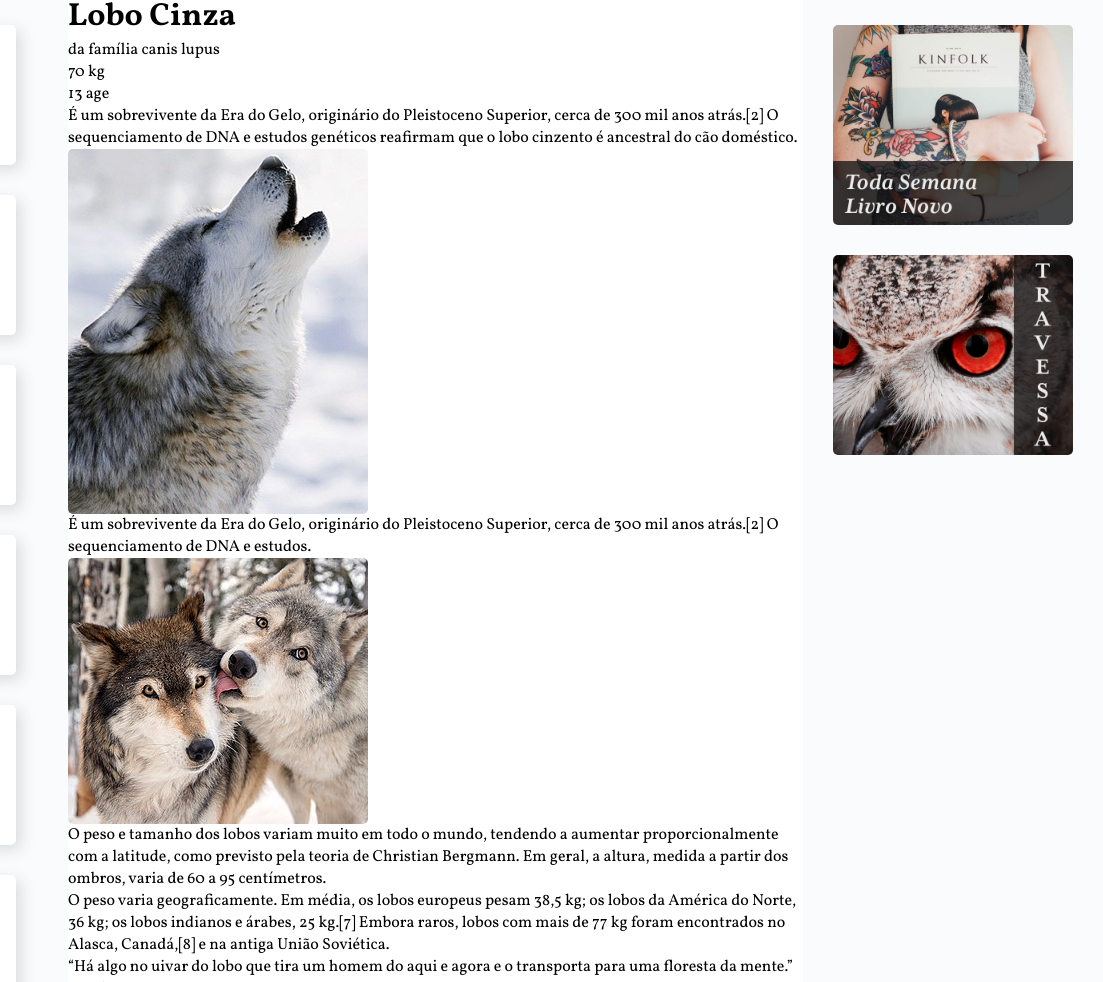
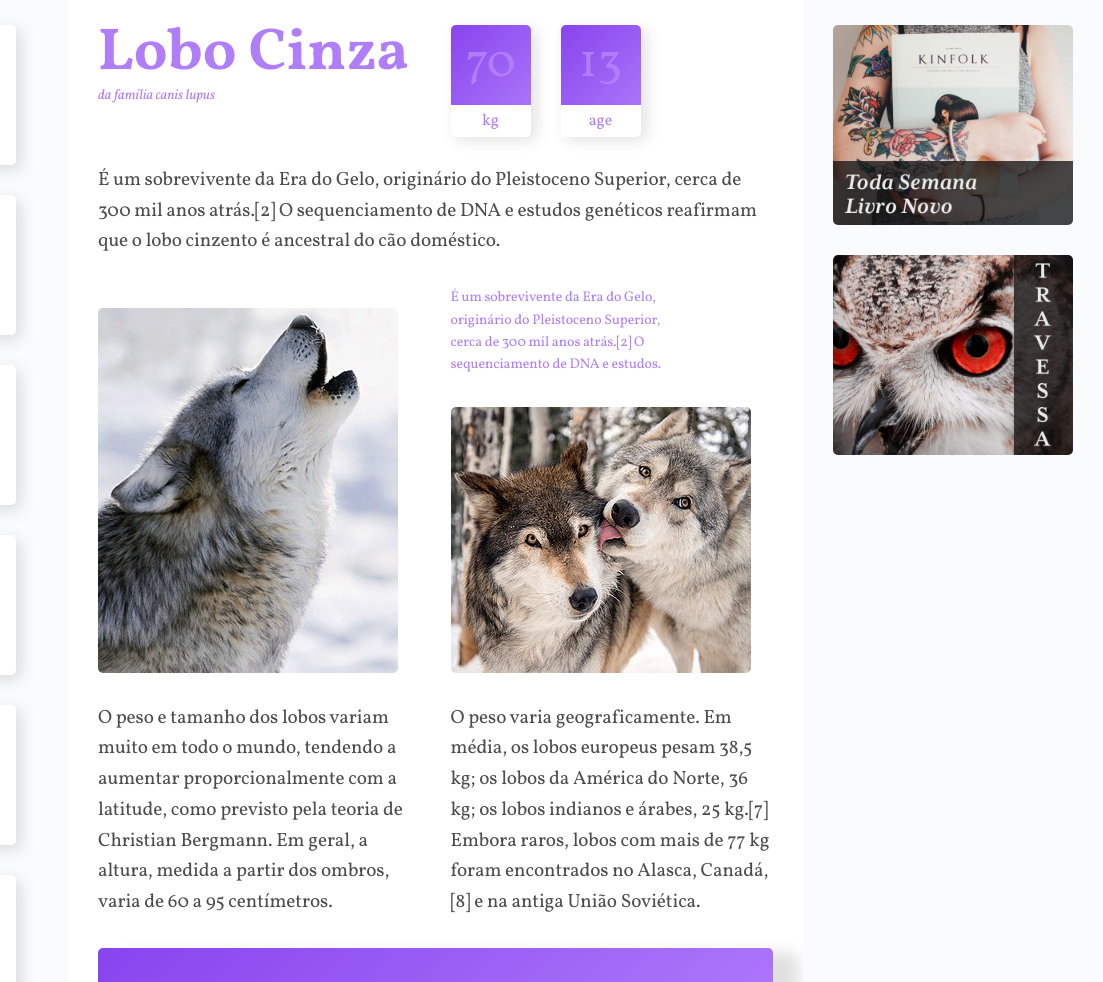
Before and after one commit to ridneto/wildbeast, a plain HTML site: page index.html in a window 1280 px wide. Shown: the part 110-1092 px from the top of the page, 177-1280 px from the left. Drawn offline with Linux system fonts and the light colour scheme.

Commit message:
Estilos conteudo

```diff
--- a/css/styles.css
+++ b/css/styles.css
@@ -98,7 +98,129 @@ img {
 /*content*/
 
 .content {
- grid-area: content;
+  grid-area: content;
+  max-width: 900px;
+  margin: 0 auto;
+  padding: 30px;
+  display: grid;
+  grid-template-columns: 1fr 1fr;
+  gap: 30px;
+}
+
+.col-wide {
+  grid-column: 1 / -1;
+}
+
+.imagem-1 {
+  grid-row: span 2;
+  align-self: end;
+}
+
+.image-2 {
+  align-self: end;
+}
+
+/* estilos content */
+
+p {
+  font-size: 1.2em;
+  line-height: 1.6;
+  letter-spacing: -0.005em;
+  color: rgba(0,0,0,.7);
+}
+
+.informacao p + p {
+  margin-top: 30px;
+}
+
+/* titulo */
+
+.titulo {
+  color: #B07dfb;
+}
+
+.titulo h1 {
+  font-size: 3.7em;
+  line-height: 1;
+  font-weight: 700;
+}
+
+.titulo span {
+  font-size: 0.875em;
+  font-style: italic;
+}
+
+/* caracteristicas */
+
+.caracteristicas{
+  display: flex;
+  align-items: flex-start;
+}
+
+.caracteristicas > div {
+  width: 80px;
+  text-align: center;
+  background: linear-gradient(135deg, #8844ee, #B07DFB);
+  border-radius: 5px;
+  box-shadow: 5px 5px 15px 0 rgba(44, 44, 44, 0.15);
+  position: relative;
+}
+
+.caracteristicas > div:first-child{
+  margin-right: 30px;
+}
+
+.caracteristicas span {
+  display: block;
+  border-radius: 0 0 5px 5px;
+  color: #B07DFB;
+  padding: 5px 0;
+}
+
+.numero {
+  font-size: 3em;
+  line-height: 1;
+  margin: 10px auto;
+}
+
+.rotulo {
+  background: white;
+  position: relative;
+  top: 2px;
+}
+
+.destaque {
+  font-size: 0.875em;
+  color: #B07DFB;
+  max-width: 16em;
+}
+
+.citacao, .atributos {
+  align-self: start;
+  padding: 30px;
+  border-radius: 5px;
+  box-shadow: 25px 5px 15px 0 rgba(44, 44, 44, .15);
+  background: linear-gradient(135deg, #8844ee, #B07DFB);
+}
+
+.citacao p {
+  font-size: 1.5em;
+  font-style: italic;
+  text-align: center;
+  max-width: 500px;
+  margin: 0 auto;
+  color: white;
+}
+
+.atributos li {
+  color: white;
+  font-family: Courier, monospace;
+  font-size: 1.125em;
+  padding: 15px;
+}
+
+.atributos li + li {
+  border-top: 2px solid #B07DFB;
 }
 
 /*anuncios*/
--- a/index.html
+++ b/index.html
@@ -53,21 +53,21 @@
                 </div>
             </div>
 
-            <p>
+            <p class="col-wide">
                 É um sobrevivente da Era do Gelo, originário do Pleistoceno Superior, cerca de 300 mil anos atrás.[2] O sequenciamento de DNA e estudos genéticos reafirmam que o lobo cinzento é ancestral do cão doméstico.
             </p>
 
-            <img src="/img/wolf1.jpg" alt="Wolf 01" />
+            <img src="/img/wolf1.jpg" alt="Wolf 01" class="imagem-1" />
 
-            <p> É um sobrevivente da Era do Gelo, originário do Pleistoceno Superior, cerca de 300 mil anos atrás.[2] O sequenciamento de DNA e estudos. </p>
+            <p class="destaque"> É um sobrevivente da Era do Gelo, originário do Pleistoceno Superior, cerca de 300 mil anos atrás.[2] O sequenciamento de DNA e estudos. </p>
 
-            <img src="/img/wolf2.jpg" alt="Wolf 02" />
+            <img src="/img/wolf2.jpg" alt="Wolf 02" class="imagem-2" />
 
             <p> O peso e tamanho dos lobos variam muito em todo o mundo, tendendo a aumentar proporcionalmente com a latitude, como previsto pela teoria de Christian Bergmann. Em geral, a altura, medida a partir dos ombros, varia de 60 a 95 centímetros. </p>
 
             <p> O peso varia geograficamente. Em média, os lobos europeus pesam 38,5 kg; os lobos da América do Norte, 36 kg; os lobos indianos e árabes, 25 kg.[7] Embora raros, lobos com mais de 77 kg foram encontrados no Alasca, Canadá,[8] e na antiga União Soviética. </p>
 
-            <blockquote class="citacao">
+            <blockquote class="citacao col-wide">
                 <p> “Há algo no uivar do lobo que tira um homem do aqui e agora e o transporta para uma floresta da mente.” </p>
             </blockquote>
 
@@ -85,7 +85,7 @@
                 <p>É um sobrevivente da Era do Gelo, originário do Pleistoceno Superior, cerca de 300 mil anos atrás.[2] O sequenciamento de DNA e estudos genéticos reafirmam que o lobo cinzento é ancestral do cão doméstico.</p>
             </div>
 
-            <img src="/img/wolf3.jpg" alt="Wolf 3">
+            <img src="/img/wolf3.jpg" alt="Wolf 3" class="col-wide">
         </main>
 
         <aside class="anuncios">
```
